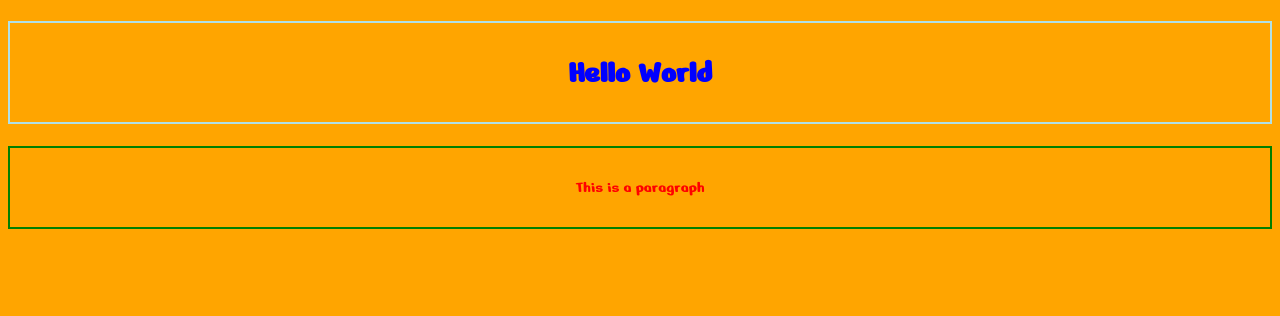
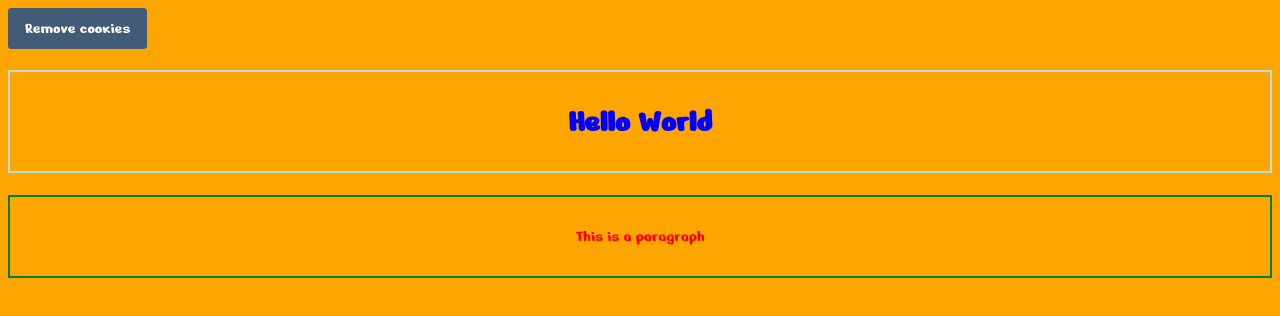
Before and after one commit to rynelaster/Hubspot-Demo, a website with bundled scripts: page index.html in a window 1280 px wide. Built offline with nearby package versions, Linux system fonts and the light colour scheme.

Commit message:
Adding node modules and changes to some JS files.

```diff
--- a/index.html
+++ b/index.html
@@ -5,6 +5,22 @@
 	<title>HubSpot Form Demo</title>
 	<link rel="stylesheet" type="text/css" href="css/style.css">
 	<link rel="stylesheet" type="text/css" href="https://fonts.googleapis.com/css?family=Nerko+One&display=swap">
+<!-- Start of HubSpot code snippet -->
+<button type="button" id="hs_remove_cookie_button"
+  style="background-color: #425b76; border: 1px solid #425b76;
+         border-radius: 3px; padding: 10px 16px; text-decoration: none; color: #fff;
+         font-family: inherit; font-size: inherit; font-weight: normal; line-height: inherit;
+         text-align: left; text-shadow: none;"
+  onClick="(function(){
+    var _hsp = window._hsp = window._hsp || [];
+    _hsp.push(['revokeCookieConsent']);
+  })()"
+>
+  Remove cookies
+</button>
+
+<!-- End of HubSpot code snippet -->
+
 </head>
 
 <body>
@@ -12,12 +28,26 @@
 		Hello World
 	</h1>
 
+	<form>
+
+	</form>
+
 	<p>
 		This is a paragraph
 	</p>
 
 <script type="text/javascript" src="js/app.js"></script>
 
+<!-- Start of HubSpot Embed Code -->
+<script type="text/javascript" id="hs-script-loader" async defer src="//js.hs-scripts.com/8843419.js"></script>
+<!-- End of HubSpot Embed Code -->
+
 </body>
 
 </html>
+
+
+
+
+
+<!-- HubSpot Access tokens and OAuth keys
--- a/js/node.js
+++ b/js/node.js
@@ -1,6 +1,8 @@
-const http = require('http');
 
+
+/*
 http.createServer(function (req, res) {
 	res.writeHead(200, {'Content-Type': 'text/html'});
 	res.end('Hello Hubspot!');
 }).listen(8080);
+*/
--- a/package.json
+++ b/package.json
@@ -1,5 +1,7 @@
 {
   "dependencies": {
+    "@hubspot/api-client": "^3.0.1",
+    "axios": "^0.21.0",
     "bootstrap": "^4.5.3",
     "express": "^4.17.1"
   }
```
Also changed, not shown: js/app.js (+12 -0 lines), 1 other file.
